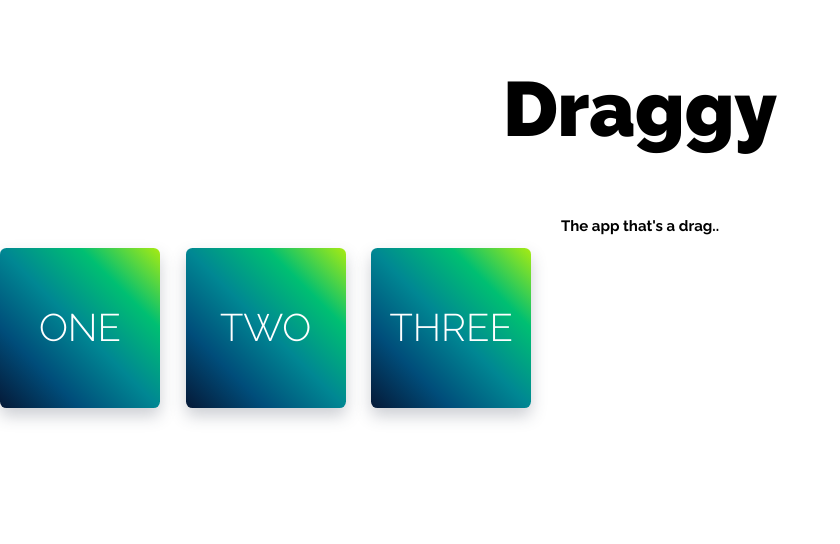
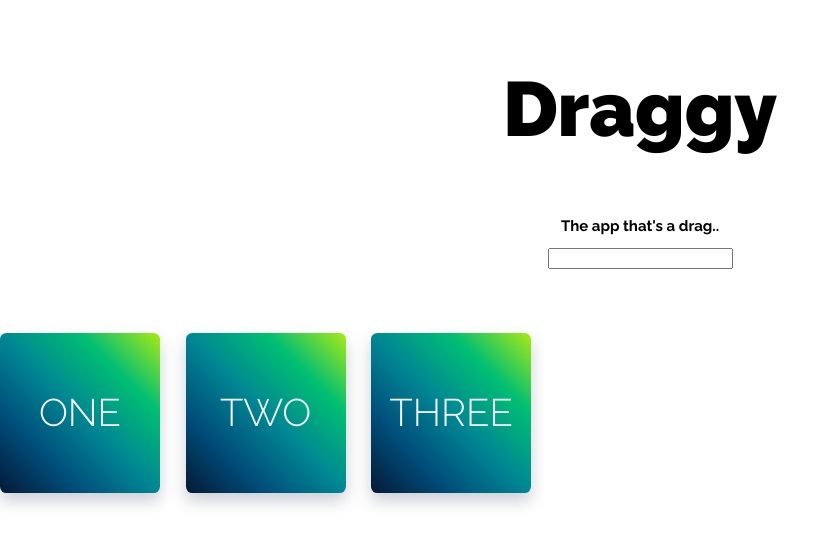
Before and after one commit to nmastracci/draggy, a React (Create React App) app: page / in a window 1280 px wide. Shown: the top 544 px of the page, without its empty margins (0-840 px from the left). Built offline with nearby package versions, Linux system fonts and the light colour scheme.

Commit message:
adds typescript component with list title

```diff
--- a/src/Landing.tsx
+++ b/src/Landing.tsx
@@ -1,19 +1,15 @@
 import React from 'react'
-import DragDrop from './DragDrop';
 import './App.css'
+import DragDrop from './DragDrop'
+import List from './List'
 
 const App: React.FC = () => {
-
-  // componentDidMount() {
-  //   let cardTwo = document.getElementById('cardTwo')
-
-  // }
-
   return (
     <div className="App">
       <section>
         <h1>Draggy</h1>
         <h2>The app that's a drag..</h2>
+        <List />
         <DragDrop />
       </section>
     </div>
--- /dev/null
+++ b/src/List.tsx
@@ -0,0 +1,27 @@
+import React, { Component, Fragment } from 'react'
+import ListTitle from './ListTitle'
+
+interface Props {}
+
+interface State {
+  listTitle: string
+}
+
+export default class List extends Component<Props, State> {
+  state: State = {
+    listTitle: ''
+  }
+
+  setTitle = (e: any) => {
+    this.setState({ listTitle: e.target.value })
+  }
+
+  render() {
+    return (
+      <Fragment>
+        <input type="text" onChange={this.setTitle} />
+        <ListTitle listTitle={this.state.listTitle} />
+      </Fragment>
+    )
+  }
+}
--- /dev/null
+++ b/src/ListTitle.tsx
@@ -0,0 +1,7 @@
+import * as React from 'react'
+
+const ListTitle: React.FunctionComponent<{
+  listTitle: string
+}> = props => <h1>{props.listTitle}</h1>
+
+export default ListTitle
```
